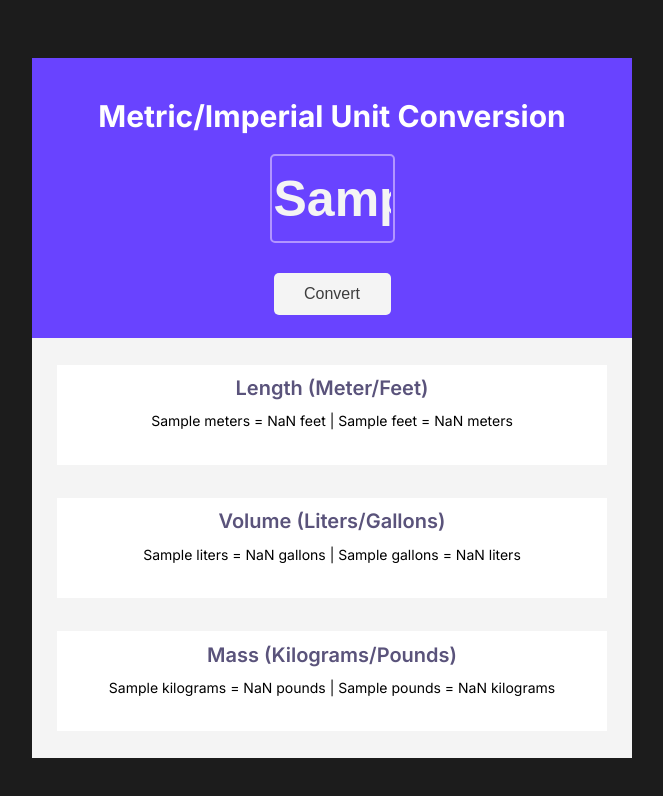
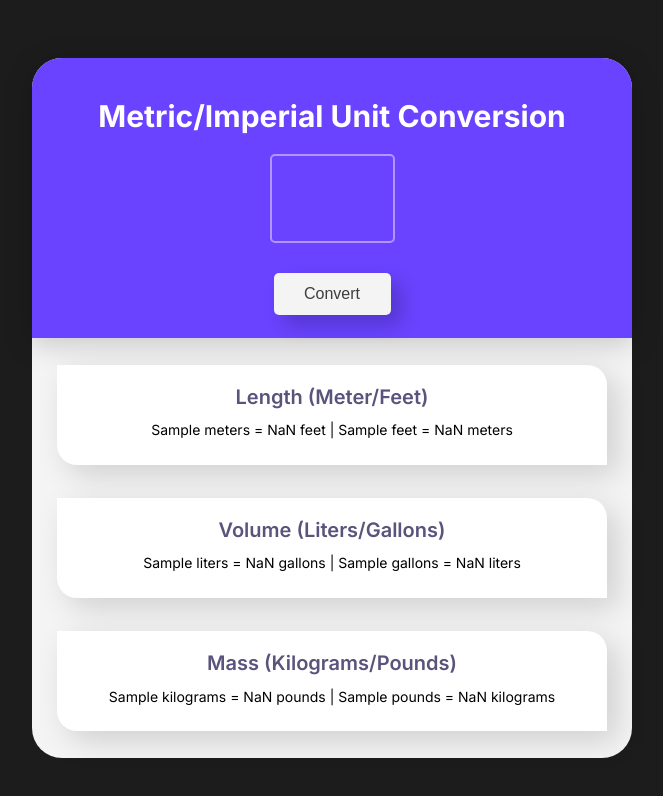
Before and after one commit to CactusKing136/Unit-Converter, a plain HTML site: page index.html in a window 1280 px wide. Both pictures are taken after typing "Sample" into the empty fields and a click on the button "Convert". Shown: the whole page, without its empty margins (308-971 px from the left). Drawn offline with Linux system fonts and the light colour scheme.

Commit message:
Changed styling and input cleared after converted

```diff
--- a/script.js
+++ b/script.js
@@ -15,24 +15,22 @@ let massKilograms = 0
 let massPounds = 0
 
 convertBtn.addEventListener("click", () => {
+    calculate()
 
-    lengthFeet = Math.floor((inputEl.value * convertLength) * 1000) / 1000
-    lengthMeters = Math.floor((inputEl.value / convertLength) * 1000) / 1000
-    lengthEl.textContent = `${inputEl.value} meters = ${lengthFeet} feet | ${inputEl.value} feet = ${lengthMeters} meters`
-
-    volumeGallons = Math.floor((inputEl.value * convertVolume) * 1000) / 1000
-    volumeLiters = Math.floor((inputEl.value / convertVolume) * 1000) / 1000
-    volumeEl.textContent = `${inputEl.value} liters = ${volumeGallons} gallons | ${inputEl.value} gallons = ${volumeLiters} liters`
-
-    massPounds = Math.floor((inputEl.value * convertLength) * 1000) / 1000
-    massKilograms = Math.floor((inputEl.value / convertLength) * 1000) / 1000
-    massEl.textContent = `${inputEl.value} kilograms = ${massPounds} pounds | ${inputEl.value} pounds = ${massKilograms} kilograms`
-
+    inputEl.value = ""
 })
 
 bodyEl.addEventListener("keypress", (event) => {
 
     if (event.key === "Enter") {
+        calculate()
+
+        inputEl.value = ""
+    }
+
+})
+
+const calculate = () => {
     lengthFeet = Math.floor((inputEl.value * convertLength) * 1000) / 1000
     lengthMeters = Math.floor((inputEl.value / convertLength) * 1000) / 1000
     lengthEl.textContent = `${inputEl.value} meters = ${lengthFeet} feet | ${inputEl.value} feet = ${lengthMeters} meters`
@@ -45,5 +43,3 @@ bodyEl.addEventListener("keypress", (event) => {
     massKilograms = Math.floor((inputEl.value / convertLength) * 1000) / 1000
     massEl.textContent = `${inputEl.value} kilograms = ${massPounds} pounds | ${inputEl.value} pounds = ${massKilograms} kilograms`
 }
-
-})
--- a/styles.css
+++ b/styles.css
@@ -14,6 +14,7 @@ body {
     width: 600px;
     align-items: center;
     margin-top: 50px;
+    border-radius: 30px;
 }
 
 .header {
@@ -25,6 +26,8 @@ body {
     background-color: #6943FF;
     color: white;
     font-size: 15px;
+    box-shadow: 0 5px 30px rgba(0, 0, 0, 0.2);
+    border-radius: 30px 30px 0 0;
 }
 
 .title {
@@ -56,11 +59,13 @@ body {
     color: #3D3D3D;
     transition: ease-in-out;
     transition-duration: 0.15s;
+    box-shadow: 10px 10px 20px rgba(0, 0, 0, 0.2);
 }
 
 .convert-btn:hover {
     cursor: pointer;
     font-size: 17px;
+    box-shadow: 15px 15px 15px rgba(0, 0, 0, 0.2);
 }
 
 .convert-btn:active {
@@ -73,6 +78,8 @@ body {
     width: 550px;
     background-color: white;
     margin: none;
+    box-shadow: 10px 10px 30px rgba(0, 0, 0, 0.15);
+    border-radius: 0 20px 0 20px;
 }
 
 .output-title {
@@ -81,6 +88,7 @@ body {
     font-weight: 600;
     text-align: center;
     line-height: 20px;
+    margin-top: 22px;
 }
 
 .outputs {
```
Lines whose indentation alone changed are shown as unchanged.
